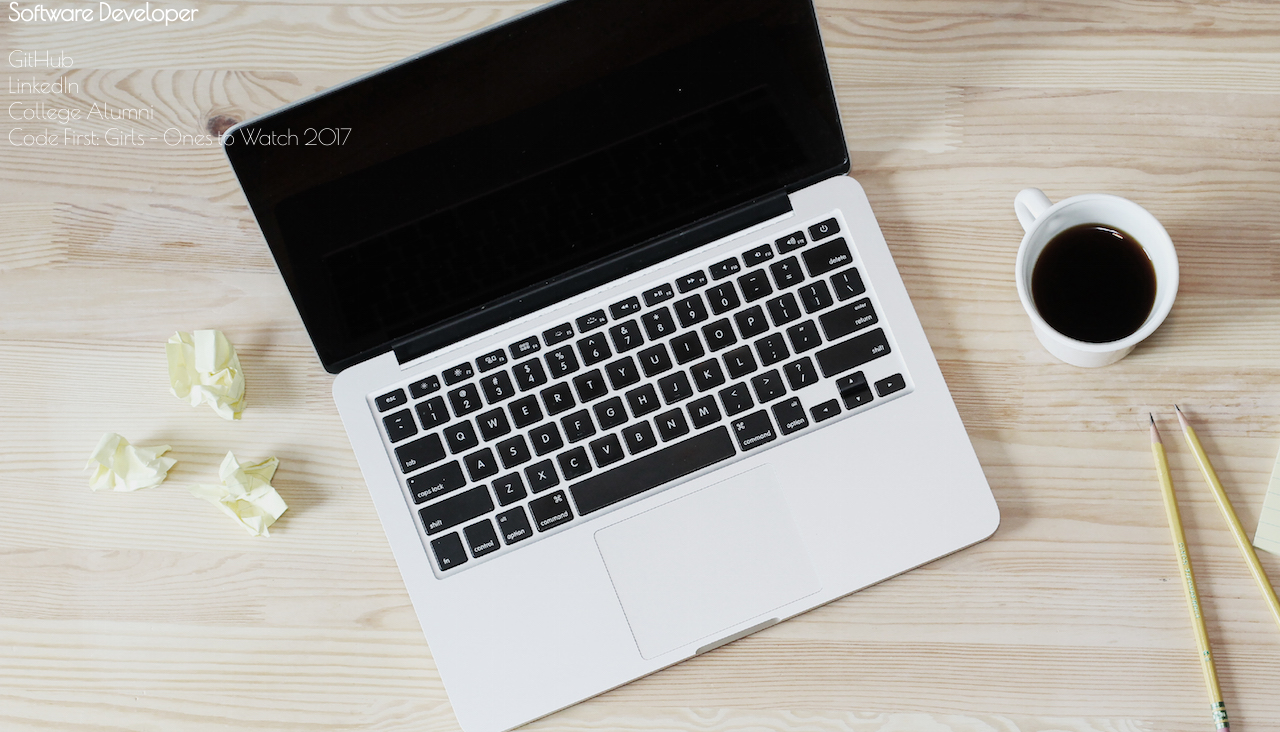
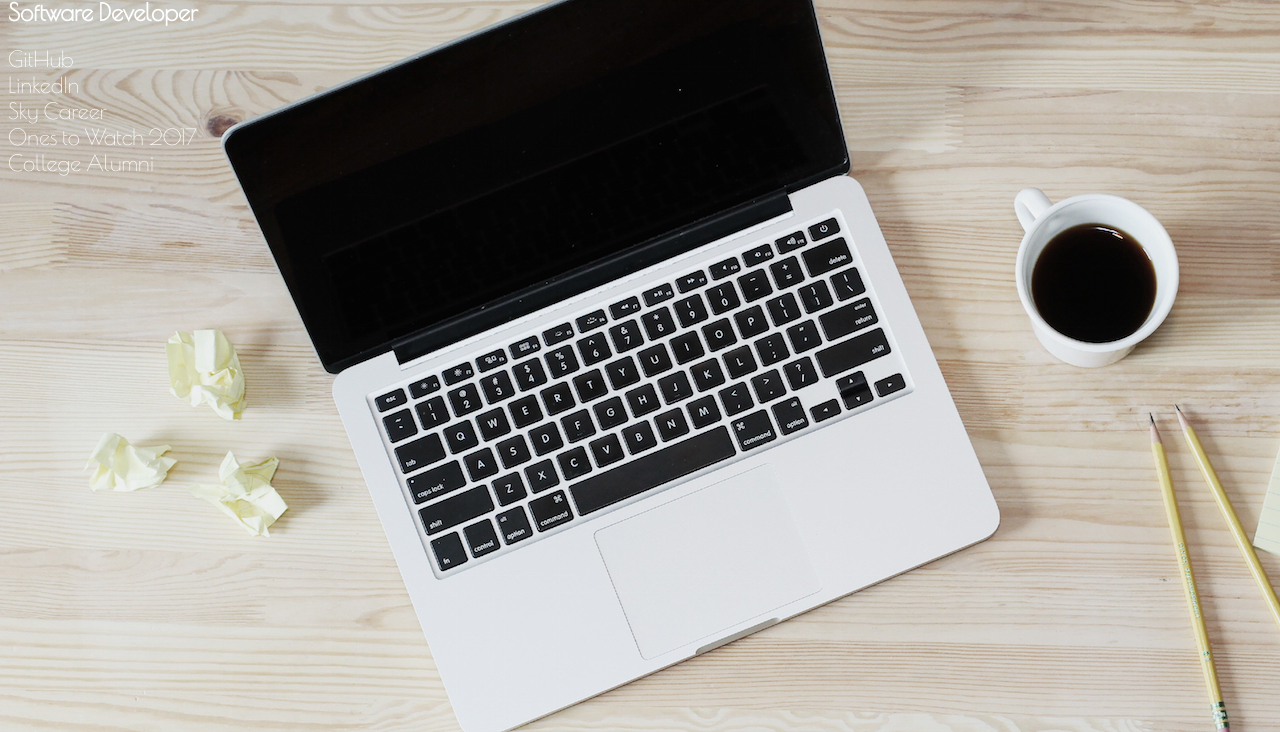
Before and after one commit to claredevine/portfolio, a website: page index.html in a window 1280 px wide. Shown: the part 68-800 px from the top of the page. Drawn offline with nearby package versions, Linux system fonts and the light colour scheme.

Commit message:
navigation links up-to-date

```diff
--- a/index.html
+++ b/index.html
@@ -16,8 +16,9 @@
     <ul>
       <a href="https://github.com/claredevine"><li>GitHub</li></a>
       <a href="https://www.linkedin.com/in/clare-devine-a68756105/"><li>LinkedIn</li></a>
+      <a href="http://careers.sky.com/behind-the-scenes/starting-out/clare%E2%80%99s-loving-her-time-software-developer-apprentice-read-her">Sky Career</a>
+      <a href="http://www.codefirstgirls.org.uk/ones-to-watch-2017.html"><li>Ones to Watch 2017</li></a>
       <a href="http://www.notredamecoll.ac.uk/index.php/life-at-notre-dame/former-students/"><li>College Alumni</li></a>
-      <li>Code First: Girls - Ones to Watch 2017</li>
     </ul>
   </body>
 </html>
```
